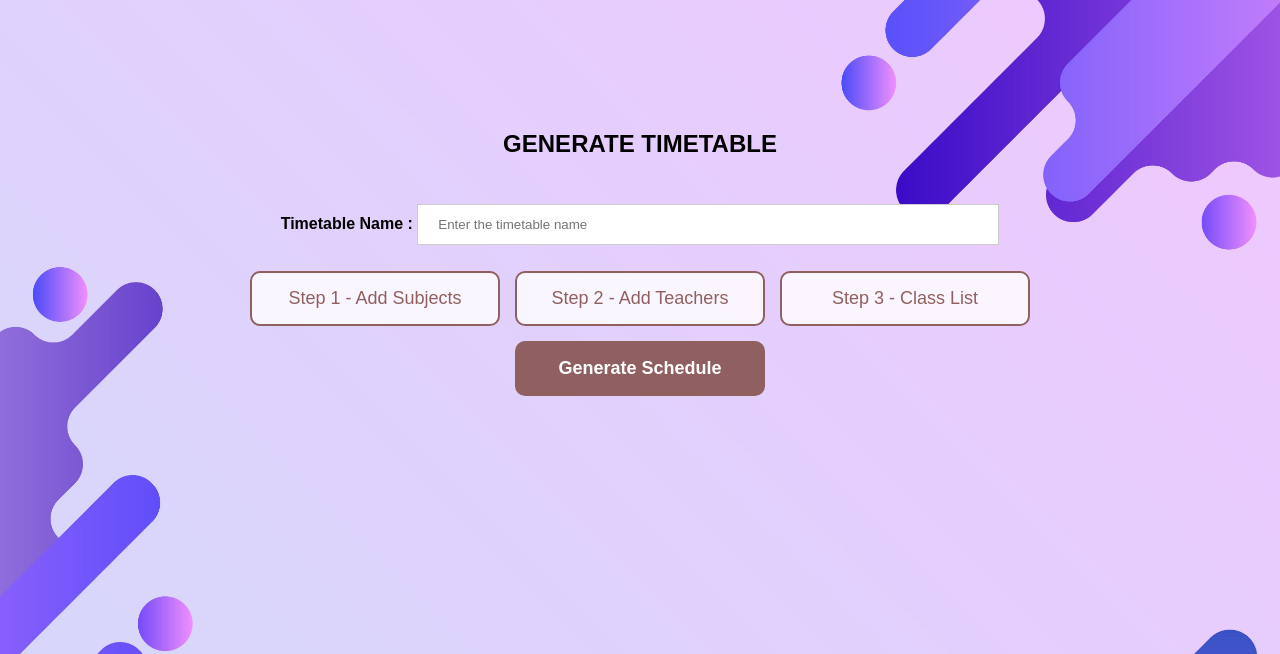
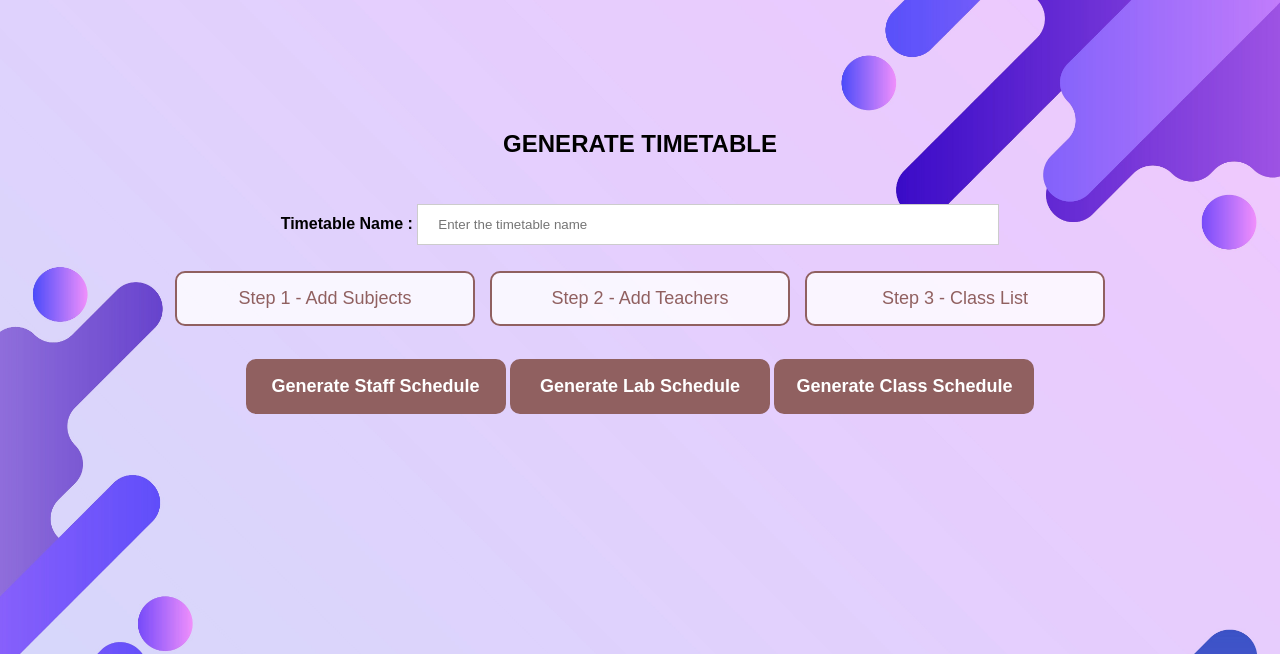
Before and after one commit to MSPVLPolytechnicCollege/Academic-Planner, a Flask app: page /dashboard in a window 1280 px wide. Shown: the top 654 px of the page. Run offline with Flask 3, Linux system fonts and the light colour scheme.

Commit message:
Update generate.html

```diff
--- a/template/generate.html
+++ b/template/generate.html
@@ -1,7 +1,6 @@
 <!DOCTYPE html>
 <html lang="en">
 <head>
-    <meta charset="UTF-8">
        <style>
         body {
             font-family: Arial, sans-serif;
@@ -29,7 +28,7 @@
         }
 
         .button {
-            width: 250px;
+            width: 300px;
             padding: 15px;
             font-size: 18px;
             background-color: rgba(255, 255, 255, 0.8); /* Slight transparency */
@@ -47,6 +46,7 @@
 
         .generate-button {
             background-color: #906060;
+            width: 260px;
             color: white;
             font-weight: bold;
         }
@@ -74,17 +74,19 @@
 
     <h2>GENERATE TIMETABLE</h2><br>
     <label for="timetable_name"><b>Timetable Name : </b></label>
-    <input type="text" placeholder="Enter the timetable name" name="timetable_name" required><br><br>
+    <input type="text"  id="timetable_name" placeholder="Enter the timetable name" name="timetable_name" required><br><br>
 
     <div class="container" >
 
         <form action="{{ url_for('add_subjects') }}" ><button class="button">Step 1 - Add Subjects</button></form>
-        <button class="button">Step 2 - Add Teachers</button>
-        <button class="button">Step 3 - Class List</button>
-    </div>
+        <form action="{{ url_for('add_staffs') }}" ><button class="button">Step 2 - Add Teachers</button></form>
+        <form action="{{ url_for('add_classes') }}" ><button class="button">Step 3 - Class List</button></form>
+    </div><br>
 
     <div class="row-three">
-        <button class="button generate-button">Generate Schedule</button>
+        <button class="button generate-button">Generate Staff Schedule</button>
+        <button class="button generate-button">Generate Lab Schedule</button>
+        <button class="button generate-button">Generate Class Schedule</button>
     </div>
 
 </body>
```
